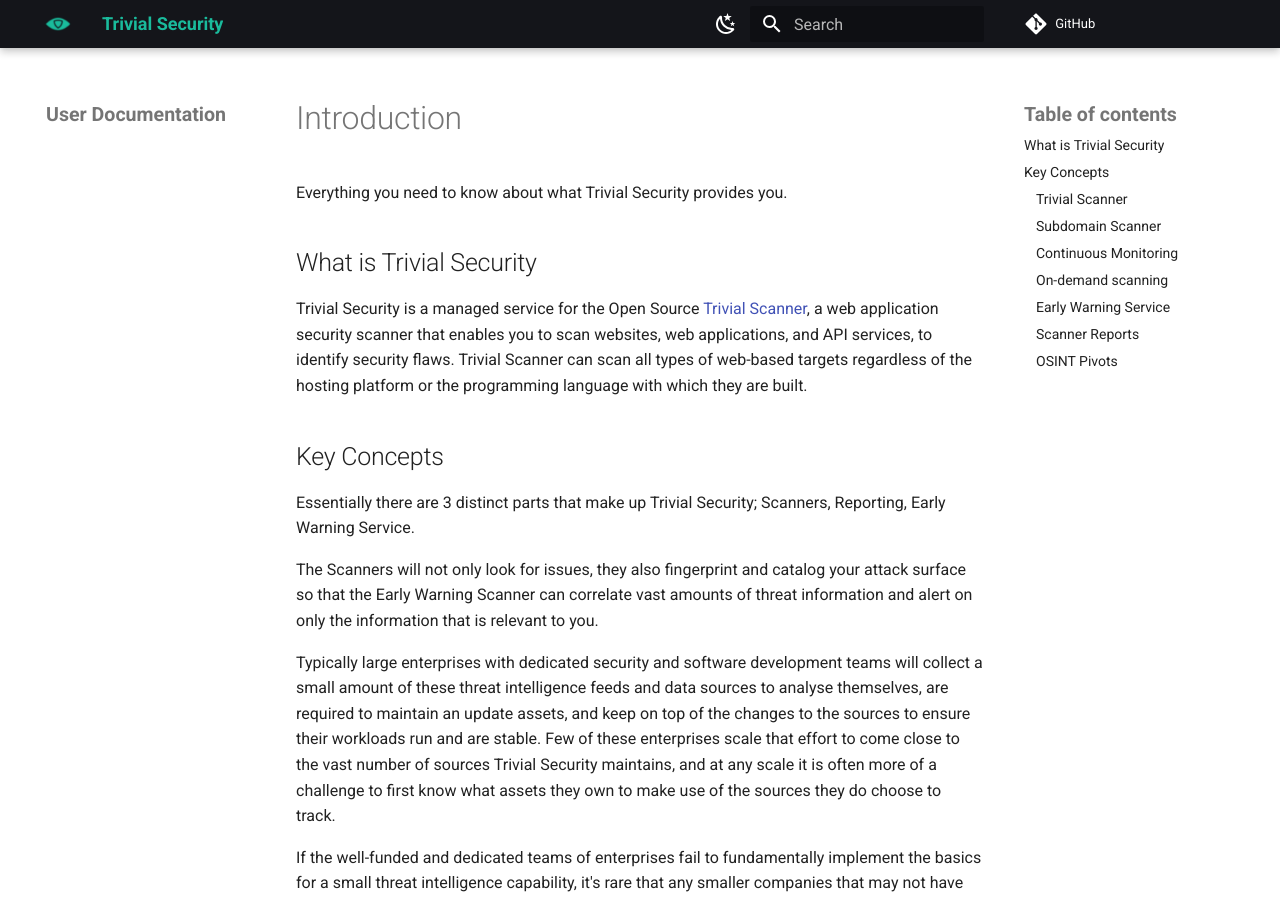
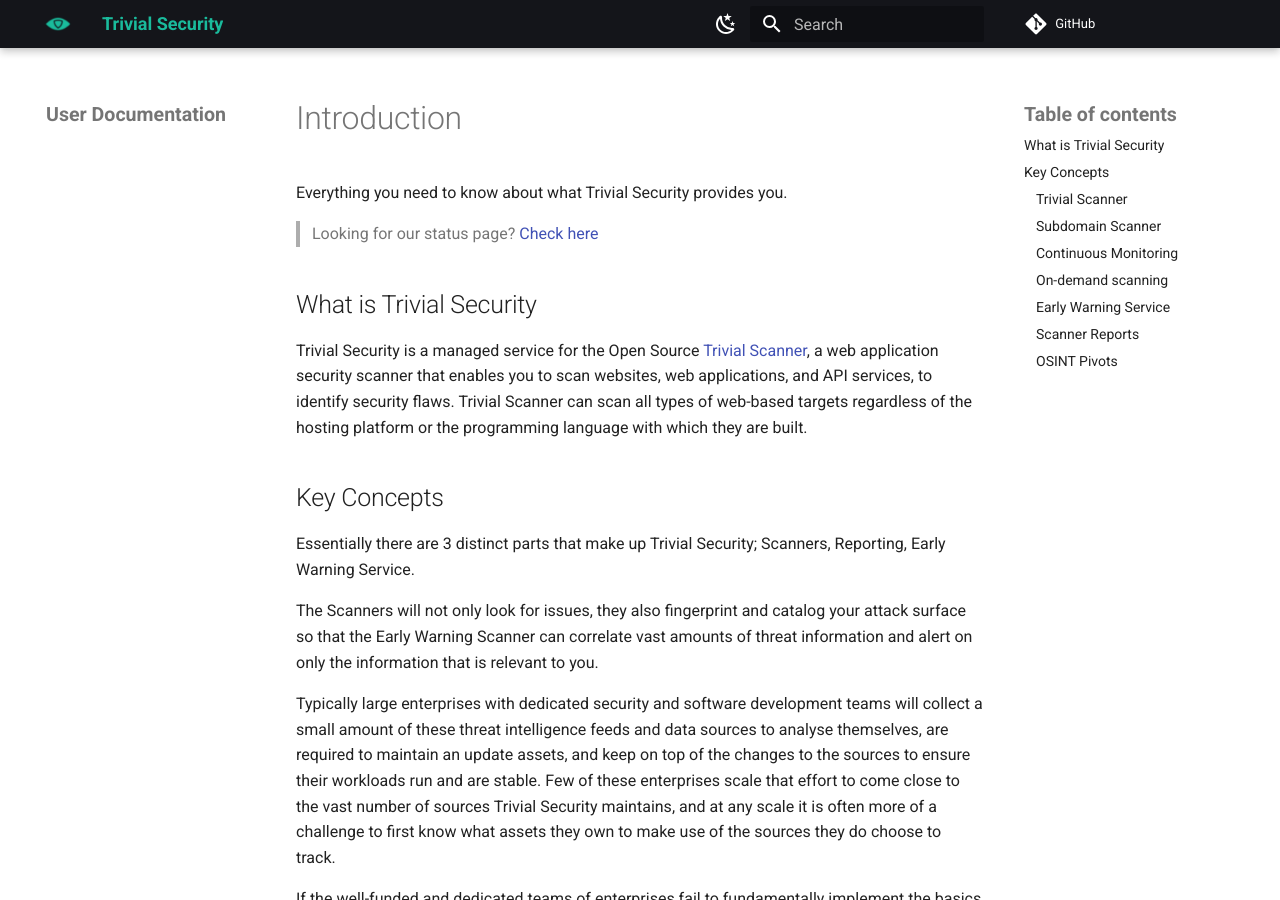
Before and after one commit to trivialsec/docs, an MkDocs documentation site: the page built from src/index.md, in a window 1280 px wide and 900 px high. Built offline with MkDocs 1.6.1 and Material for MkDocs 9.7.7, drawn with Linux system fonts in a browser that asks for light colours; a script that is not in the unit is left out; comment, search, counter and statistics services are not loaded.

Commit message:
feat: add status page

```diff
--- a/overrides/partials/copyright.html
+++ b/overrides/partials/copyright.html
@@ -3,3 +3,4 @@
   <div class="md-copyright__highlight">{{ config.copyright }}</div>
   {% endif %}
 </div>
+<script src="https://trivialsec.statuspage.io/embed/script.js"></script>
--- a/src/index.md
+++ b/src/index.md
@@ -9,6 +9,8 @@ date: 2023-04-07
 # Introduction
 
 Everything you need to know about what Trivial Security provides you.
+
+> Looking for our status page? [Check here](https://trivialsec.statuspage.io/)
 
 ## What is Trivial Security
 
```
Also changed, not shown: src/bearer_jwt-bearerjwtauthn.png, 1 other file.
